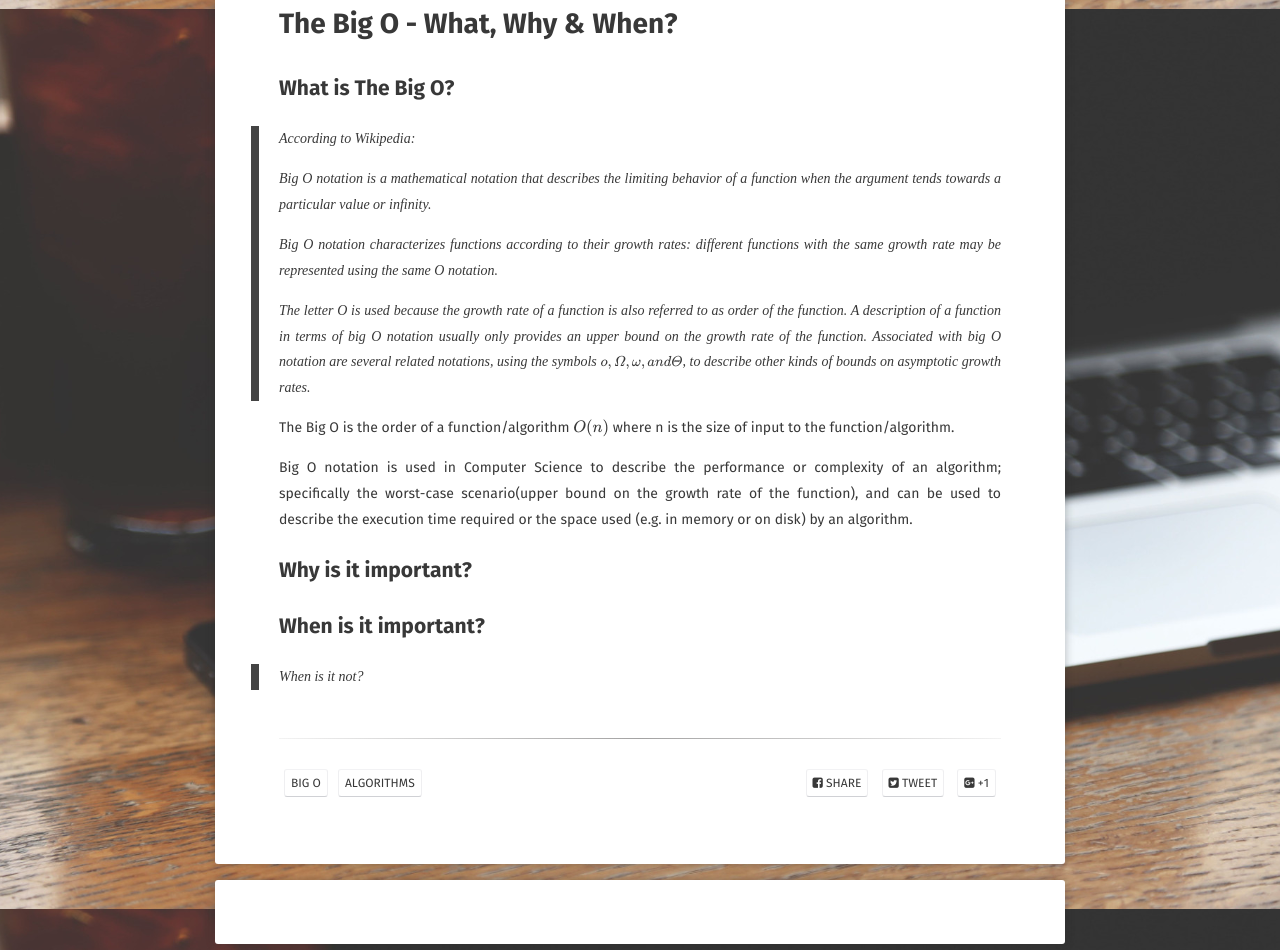
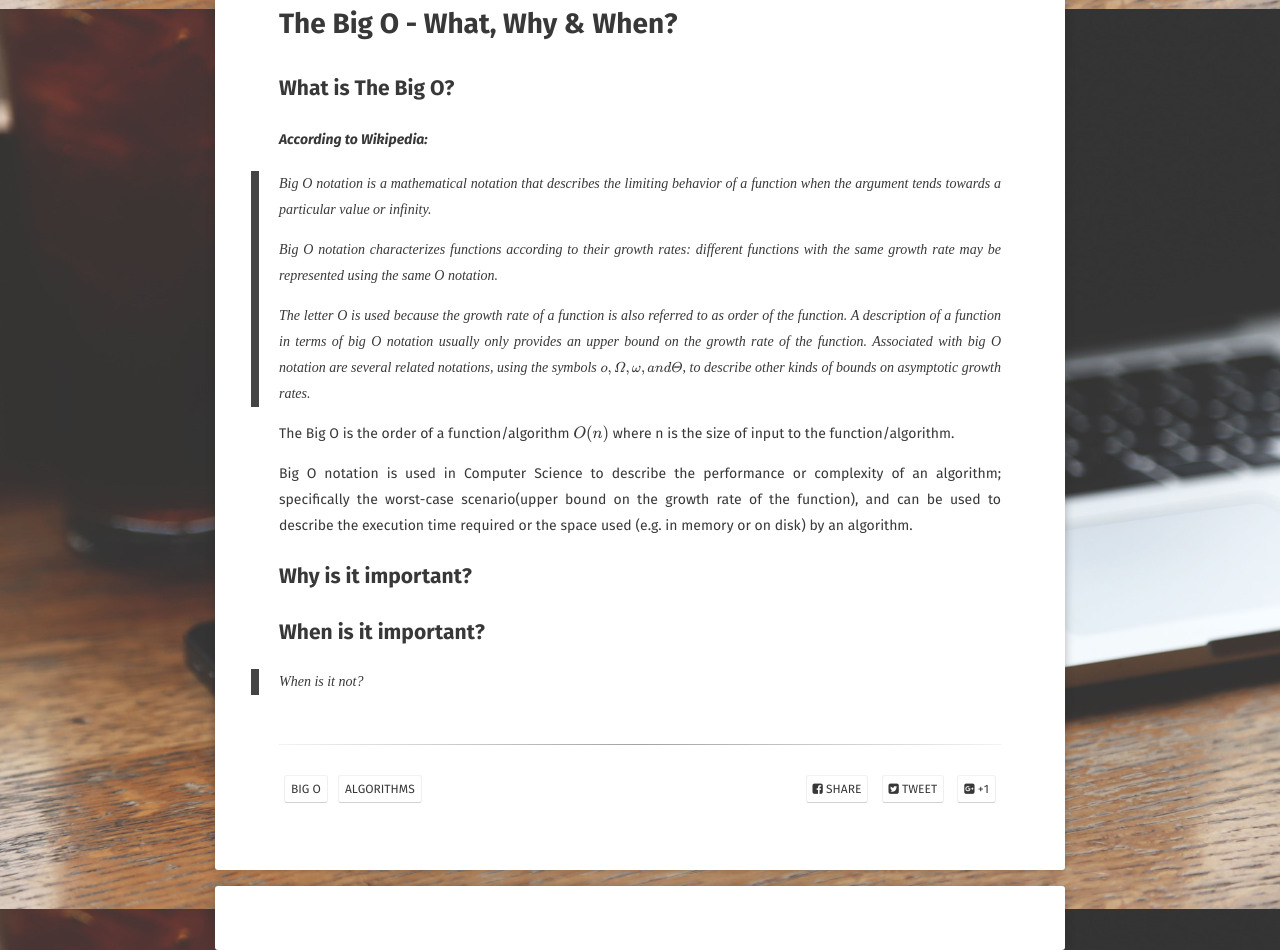
Before and after one commit to dverma/dverma.github.io, a Jekyll site: the page built from _posts/2017-02-13-the-big-o.md, in a window 1280 px wide. Shown: the part 891-1841 px from the top of the page. Built offline with Jekyll 4.4.1, drawn with Linux system fonts in a browser that asks for light colours; some web fonts are replaced; formulas are drawn with MathJax 3; comment, search, counter and statistics services are not loaded.

Commit message:
Update 2017-02-13-the-big-o.md

```diff
--- a/_posts/2017-02-13-the-big-o.md
+++ b/_posts/2017-02-13-the-big-o.md
@@ -20,8 +20,8 @@ A little humor before we start though, like seriously, what would life be like i
 
 ## What is The Big O?
 
->According to Wikipedia:
->
+#### *According to Wikipedia:*
+
 > Big O notation is a mathematical notation that describes the limiting behavior of a function when the argument tends towards a particular value or infinity.
 >
 > Big O notation characterizes functions according to their growth rates: different functions with the same growth rate may be represented using the same O notation.
@@ -38,4 +38,4 @@ Big O notation is used in Computer Science to describe the performance or comple
 
 
 ## When is it important?
->When is it not?
+>  When is it not?
```
